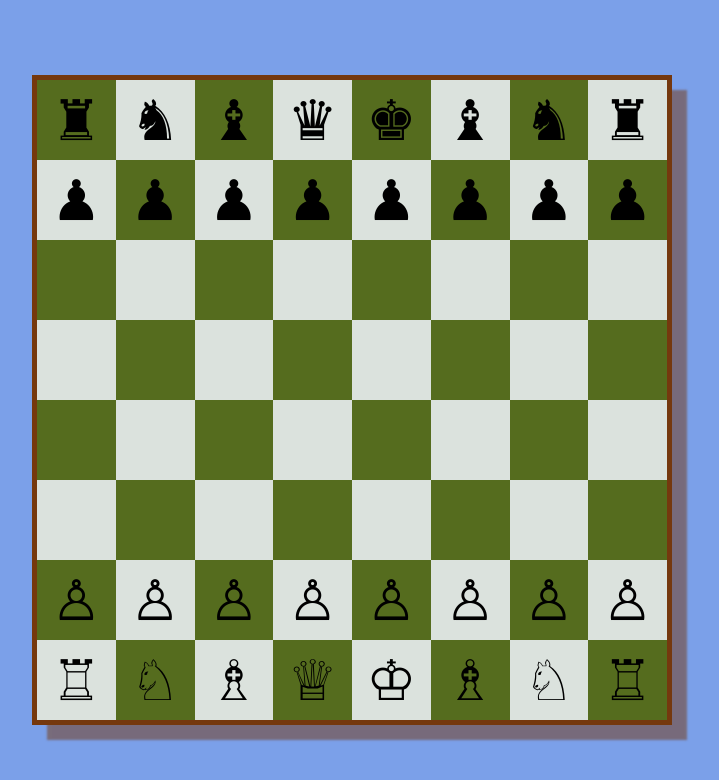
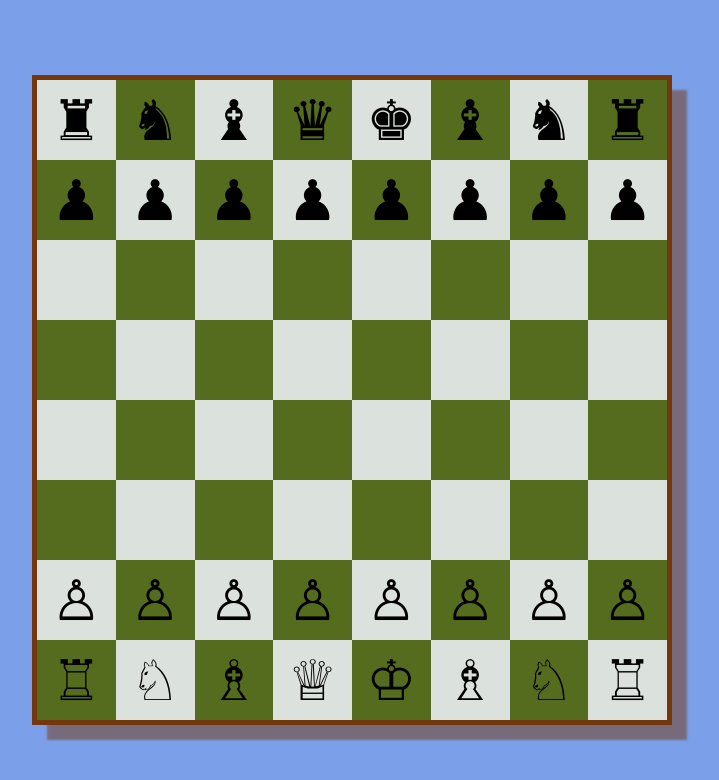
Before and after one commit to seanluong/chess-board, a React (Create React App) app: page / in a window 1280 px wide. Shown: the top 780 px of the page, without its empty margins (288-1007 px from the left). Built offline with nearby package versions, Linux system fonts and the light colour scheme.

Commit message:
Fix cell color logic

```diff
--- a/src/ChessBoard.js
+++ b/src/ChessBoard.js
@@ -17,7 +17,7 @@ const colKey = (colIdx) => colIdxToKey[colIdx];
 
 const cellKey = (rowIdx, colIdx) => `${rowKey(rowIdx)}:${colKey(colIdx)}`;
 
-const isLightCell = (rowIdx, colIdx) => (rowIdx + colIdx) % 2 === 0;
+const isLightCell = (rowIdx, colIdx) => (rowIdx + colIdx) % 2 === 1;
 
 const cellSide = (rowIdx, colIdx) => {
     const classes = [];
```
